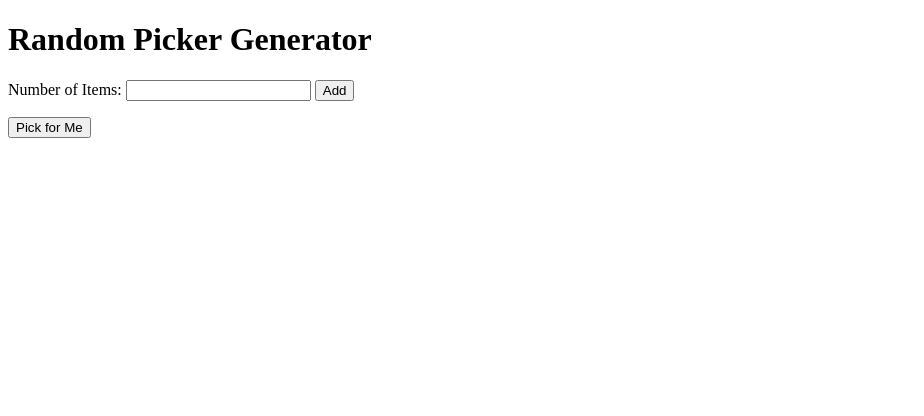
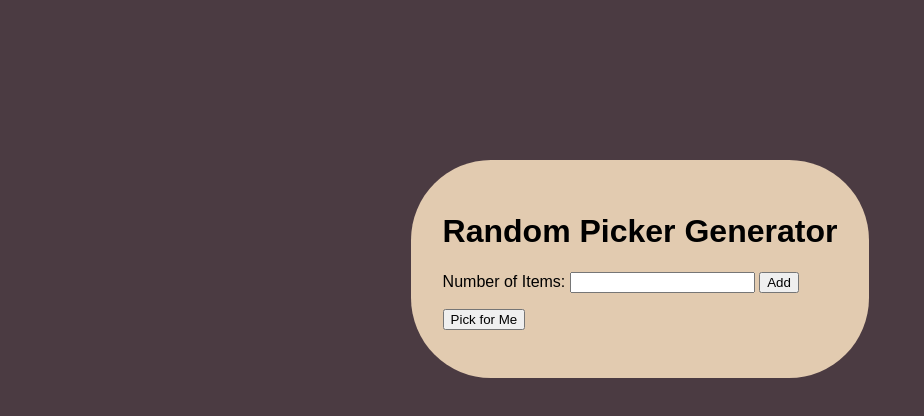
Before and after one commit to CaptainPandaMonkey5/RandomPicker, a plain HTML site: page index.html in a window 1280 px wide. Shown: the whole page, without its empty margins (0-924 px from the left). Drawn offline with Linux system fonts and the light colour scheme.

Commit message:
fixed something

```diff
--- a/index.html
+++ b/index.html
@@ -4,10 +4,10 @@
     <meta charset="UTF-8" />
     <meta name="viewport" content="width=device-width, initial-scale=1.0" />
     <title>Random Picker Generator</title>
-    <link href="./dist/output.css" rel="stylesheet">
+    <link href="styles.css" rel="stylesheet">
   </head>
-  <body class="container">
-    <div class="bg-orange-400 border-">
+  <body>
+    <div class="container">
       <h1>Random Picker Generator</h1>
       <form class="gen-form">
         <div class="gen-container">
```
